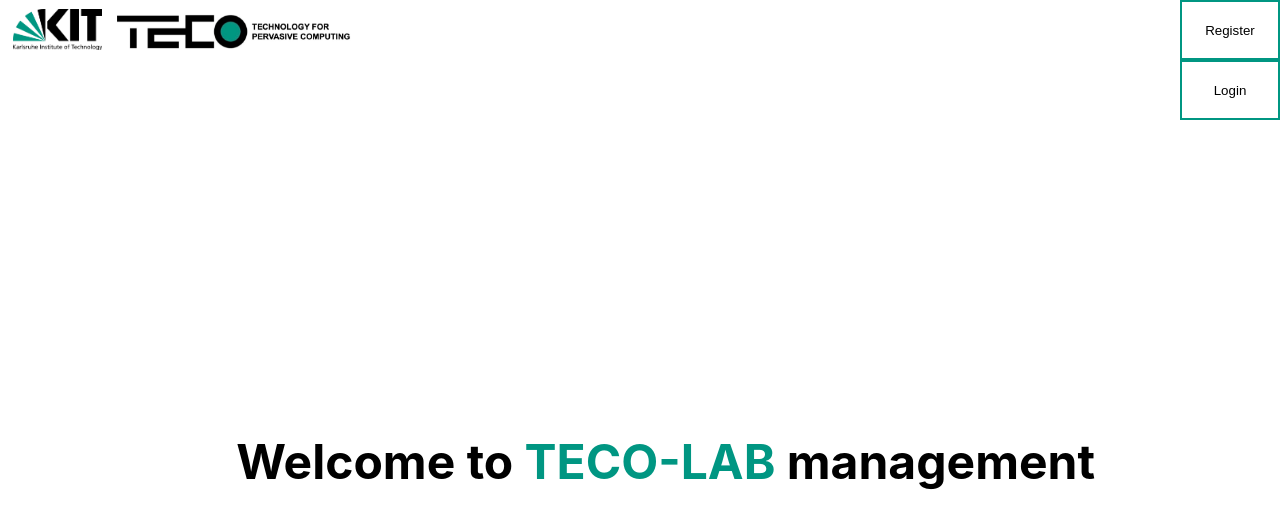
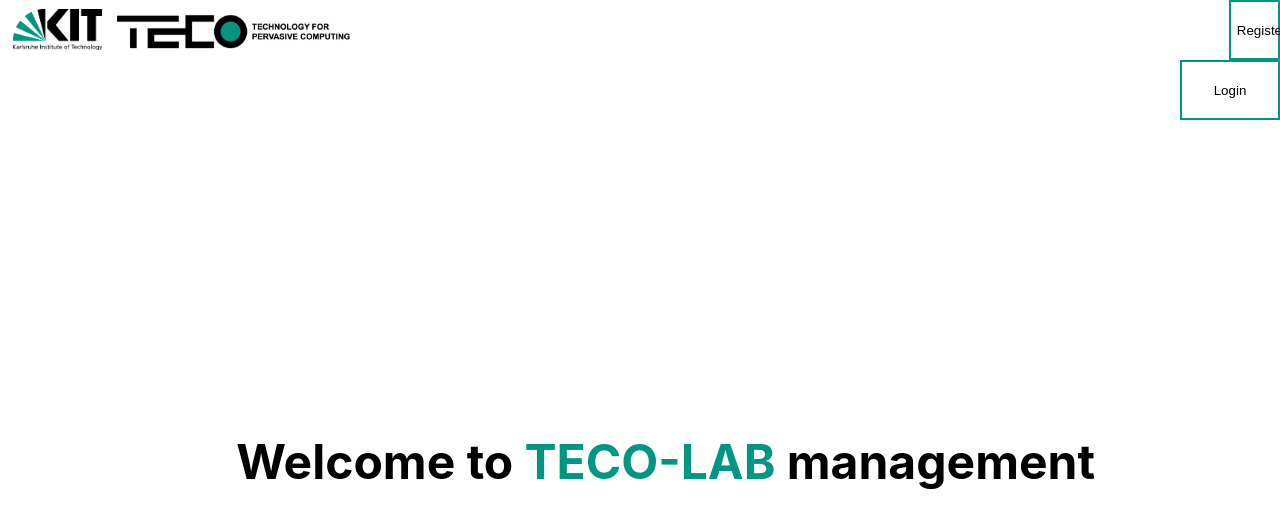
Before and after one commit to unrpi18/A-Web-based-Hardware-Control-System, a React (Create React App) app: page / in a window 1280 px wide. Shown: the top 528 px of the page. Built offline with nearby package versions, Linux system fonts and the light colour scheme.

Commit message:
version1.6 pages/

```diff
--- a/src/index.js
+++ b/src/index.js
@@ -1,4 +1,4 @@
-import React, {Component} from 'react';
+import React, {} from 'react';
 import ReactDOM from 'react-dom';
 import './index.css';
 import Home from './pages/Home'
--- a/src/pages/Home/index.css
+++ b/src/pages/Home/index.css
@@ -15,7 +15,7 @@
 
 
 .Register {
-    width: 100px;
+    width: 4%;
     height: 60px;
     position: absolute;
     top: 0;
@@ -53,3 +53,7 @@
     top: 1%;
     left: 1%;
 }
+
+/*
+{a test}
+ */
```
Also changed, not shown: 1 other file (tests, documents, lock files or other folders).
